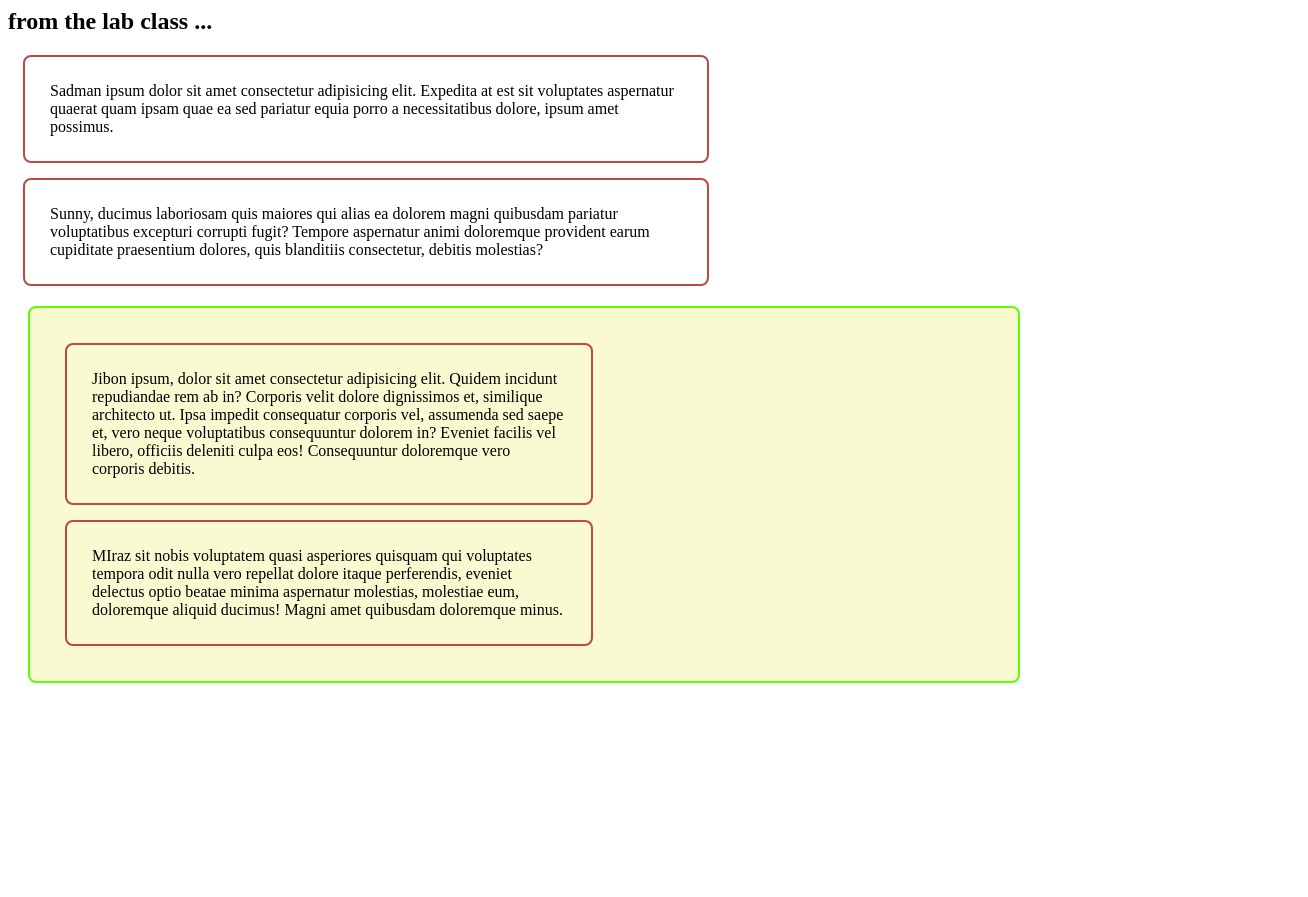
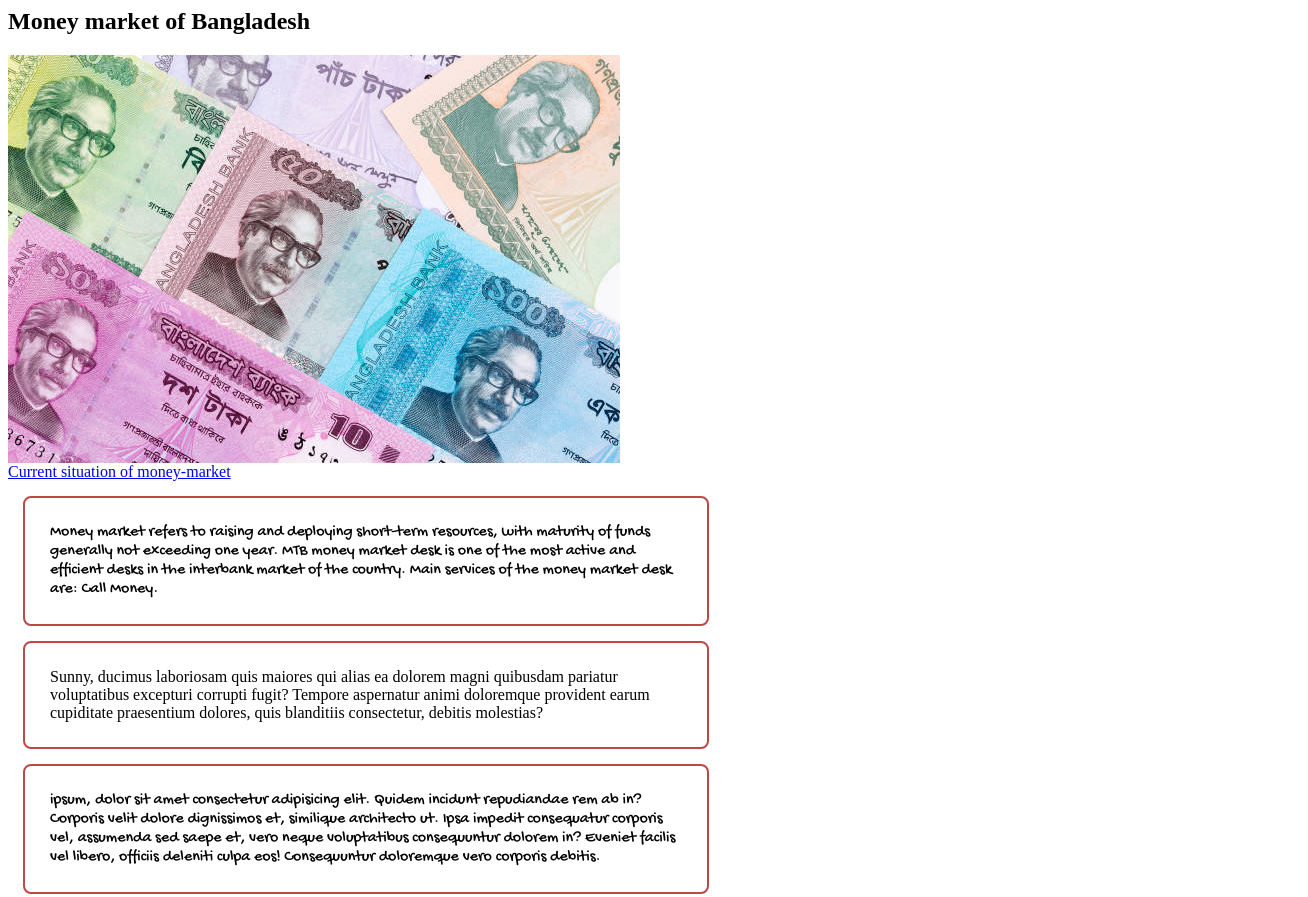
Before and after one commit to Sadman2130992/assignment1_section_1_summer2024, a plain HTML site: page index.html in a window 1280 px wide. Shown: the top 897 px of the page, 1308 px wide, since content can reach past the window. Before the commit the page ends 800 px from the top, so only its background shows below. Drawn offline with Linux system fonts and the light colour scheme.

Commit message:
images updated

```diff
--- a/index.css
+++ b/index.css
@@ -24,3 +24,9 @@ p img:hover{
     box-shadow: 4px 5px 3px grey;
     border-radius: 50%;
 }
+
+.gochi-hand-regular {
+    font-family: "Gochi Hand", cursive;
+    font-weight: 400;
+    font-style: normal;
+  }
--- a/index.html
+++ b/index.html
@@ -2,24 +2,35 @@
 <head>
     <meta charset="UTF-8">
     <meta name="viewport" content="width=device-width, initial-scale=1.0">
-    <title>Document</title>
+    <title>Money</title>
     <link rel="stylesheet" href="index.css">
-</head>
+    <link rel="preconnect" href="https://fonts.googleapis.com">
+    <link rel="preconnect" href="https://fonts.gstatic.com" crossorigin>
+    <link href="https://fonts.googleapis.com/css2?family=Gochi+Hand&family=Oswald:wght@200..700&display=swap" rel="stylesheet">
 <body>
-    <h2>from the lab class ...</h2>
+    <h2>Money market of Bangladesh</h2>
+    <img src="money 1.jpg" >
 
-<div class="red">
-    <p>Sadman ipsum dolor sit amet consectetur adipisicing elit. Expedita at est sit voluptates aspernatur quaerat quam ipsam quae ea sed pariatur equia porro a necessitatibus dolore, ipsum amet possimus.</p>
+<div>
+
+    <a href="https://www.communitybankbd.com/money-market/">Current situation of money-market</a>
+
+
+
+    <p class="gochi-hand-regular">Money market refers to raising and deploying short-term resources, with maturity of funds generally not exceeding one year. MTB money market desk is one of the most active and efficient desks in the interbank market of the country. Main services of the money market desk are: Call Money.</p>
 
     <p>Sunny, ducimus laboriosam quis maiores qui alias ea dolorem magni quibusdam pariatur voluptatibus excepturi corrupti fugit? Tempore aspernatur animi doloremque provident earum cupiditate praesentium dolores, quis blanditiis consectetur, debitis molestias?</p>
 </div>
 
 
-<div class="blue">
-<p>Jibon ipsum, dolor sit amet consectetur adipisicing elit. Quidem incidunt repudiandae rem ab in? Corporis velit dolore dignissimos et, similique architecto ut. Ipsa impedit consequatur corporis vel, assumenda sed saepe et, vero neque voluptatibus consequuntur dolorem in? Eveniet facilis vel libero, officiis deleniti culpa eos! Consequuntur doloremque vero corporis debitis.</p>
+
+<p class="gochi-hand-regular"> ipsum, dolor sit amet consectetur adipisicing elit. Quidem incidunt repudiandae rem ab in? Corporis velit dolore dignissimos et, similique architecto ut. Ipsa impedit consequatur corporis vel, assumenda sed saepe et, vero neque voluptatibus consequuntur dolorem in? Eveniet facilis vel libero, officiis deleniti culpa eos! Consequuntur doloremque vero corporis debitis.</p>
 
 <p>MIraz sit nobis voluptatem quasi asperiores quisquam qui voluptates tempora odit nulla vero repellat dolore itaque perferendis, eveniet delectus optio beatae minima aspernatur molestias, molestiae eum, doloremque aliquid ducimus! Magni amet quibusdam doloremque minus. </p>
 </div>
 
+<img src="money 2.jpg" >
+
+
 </body>
 </html>
```
Also changed, not shown: may28.html (+1 -1 lines), music.html (+2 -2 lines), images/music 1.png (added), money 1.jpg (added), money 2.jpg (added), music 2.jpg (added).
